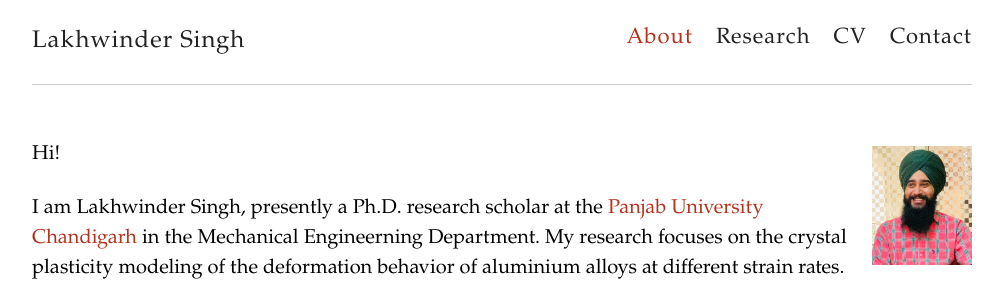
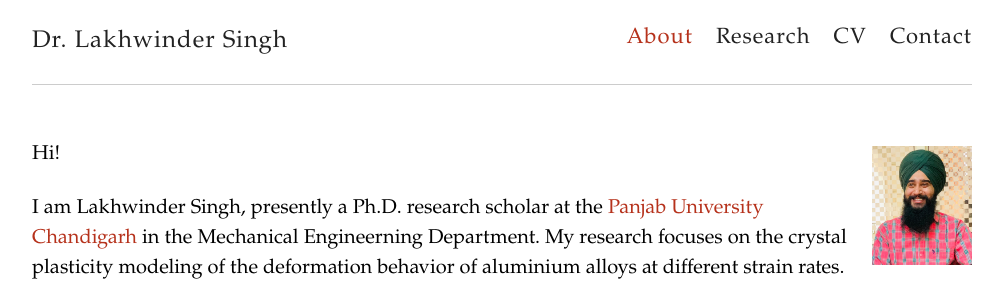
Before and after one commit to lakhwinder07/lakhwinder07.github.io, a Jekyll site: the page built from index.md, in a window 1280 px wide. Shown: the top 281 px of the page, without its empty margins (138-1141 px from the left). Built offline with Jekyll 4.4.1, drawn with Linux system fonts in a browser that asks for light colours.

```diff
--- a/_config.yml
+++ b/_config.yml
@@ -1,4 +1,4 @@
-title: Lakhwinder Singh
+title: Dr. Lakhwinder Singh
 description: A little bit about myself
 sourcecode: "https://github.com/lakhwinder07/lakhwinder07.github.io"
 
```
